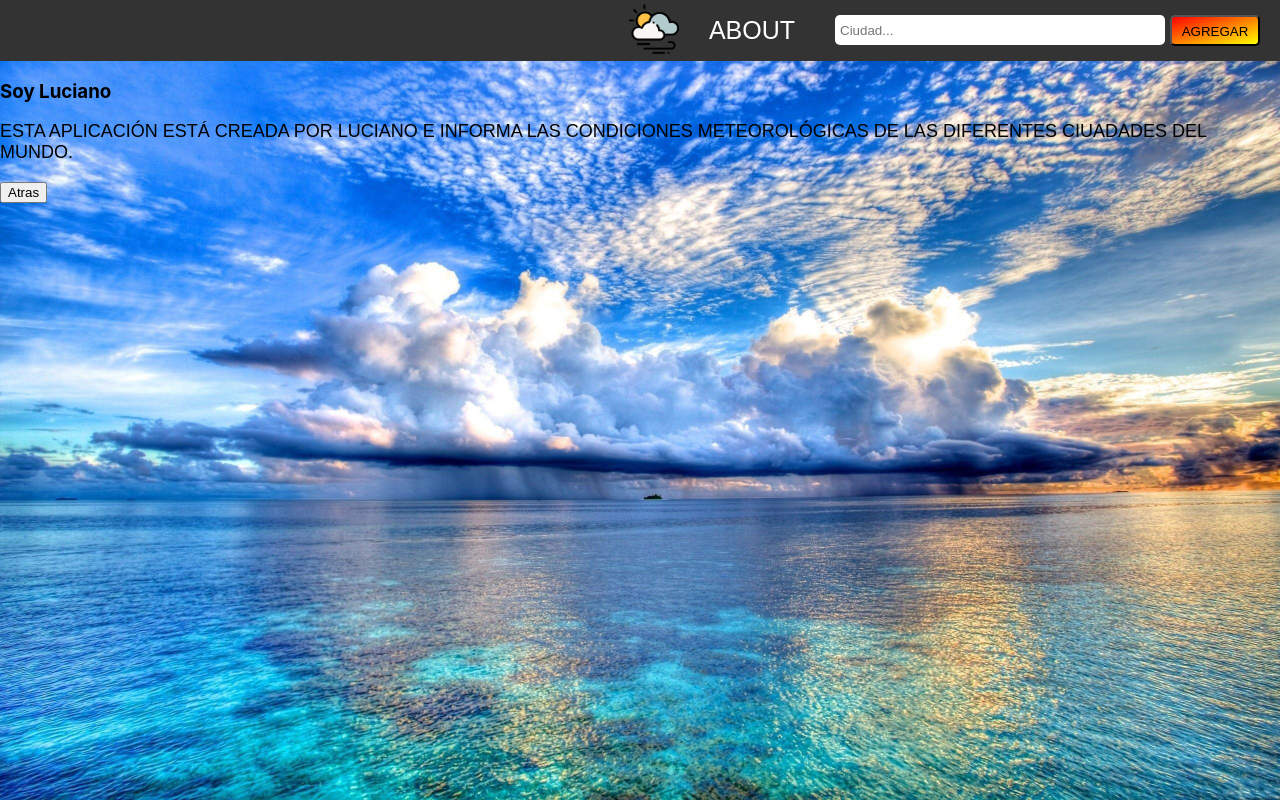
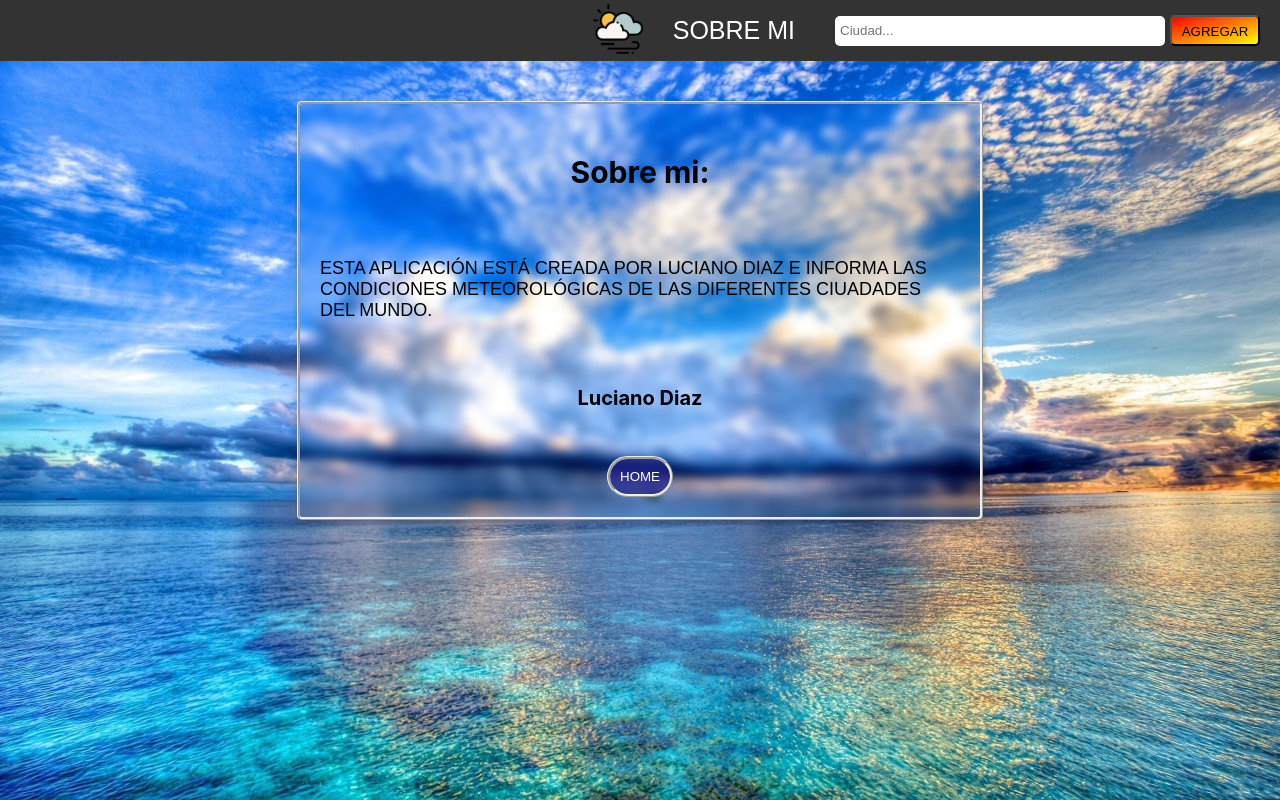
Before and after one commit to LuchoD99/CLIMA-APP, a React (Create React App) app: page /about in a window 1280 px wide. Built offline with nearby package versions, Linux system fonts and the light colour scheme.

Commit message:
finish css

```diff
--- /dev/null
+++ b/src/components/About/About.css
@@ -0,0 +1,40 @@
+.centrar {
+    display: flex;
+    justify-content: center;
+    align-items: center;
+}
+.detalle {
+    display: flex;
+    width: 40rem;
+    margin: 40px;
+    padding: 20px;
+    align-items: center;
+    justify-content: center;
+    flex-direction: column;
+    gap: 20px;
+    border-radius: 5px;
+    backdrop-filter: blur(4px);
+    border: ridge;
+    box-shadow: rgba(50, 50, 93, 0.25) 0px 6px 12px -2px,
+        rgba(0, 0, 0, 0.3) 0px 3px 7px -3px;
+}
+h3 {
+    font-size: 30px;
+}
+.credito {
+    font-size: 20px;
+}
+p {
+    font-size: 30px;
+}
+.btn3 {
+    padding: 10px;
+    text-transform: uppercase;
+    border: ridge;
+    background-color: rgba(31, 28, 133, 0.68);
+    border-radius: 25px;
+    color: #ffff;
+}
+.btn3:hover {
+    cursor: pointer;
+}
--- a/src/components/About/About.jsx
+++ b/src/components/About/About.jsx
@@ -1,17 +1,21 @@
 import React from 'react';
+import './About.css';
 import { Link } from 'react-router-dom';
 function About() {
     return (
-        <div>
-            <h3>Soy Luciano</h3>
+        <div className="centrar">
+            <div className="detalle">
+                <h3>Sobre mi:</h3>
                 <p>
-                Esta aplicación está creada por Luciano e informa las
+                    Esta aplicación está creada por Luciano Diaz e informa las
                     condiciones meteorológicas de las diferentes ciuadades del
                     mundo.
                 </p>
+                <h4 className="credito">Luciano Diaz</h4>
                 <Link to={'/'}>
-                <button>Atras</button>
+                    <button className="btn3">home</button>
                 </Link>
+            </div>
         </div>
     );
 }
--- a/src/components/Card/Card.css
+++ b/src/components/Card/Card.css
@@ -4,7 +4,9 @@
     padding: 5px;
     backdrop-filter: blur(4px);
     border-radius: 5px;
-    border: ridge;
+    border: none;
+    box-shadow: rgba(50, 50, 93, 0.25) 0px 6px 12px -2px,
+        rgba(0, 0, 0, 0.3) 0px 3px 7px -3px;
 }
 .card-title {
     margin-bottom: 15px;
--- /dev/null
+++ b/src/components/Ciudad/Ciudad.css
@@ -0,0 +1,50 @@
+.center {
+    display: flex;
+    justify-content: center;
+    align-items: center;
+}
+.ciudad {
+    display: flex;
+    width: 40rem;
+    padding: 20px;
+    align-items: center;
+    justify-content: center;
+    flex-direction: column;
+    gap: 20px;
+    border-radius: 5px;
+    backdrop-filter: blur(4px);
+    border: ridge;
+    box-shadow: rgba(50, 50, 93, 0.25) 0px 6px 12px -2px,
+        rgba(0, 0, 0, 0.3) 0px 3px 7px -3px;
+}
+.name {
+    font-family: 'Roboto';
+    font-size: 30px;
+}
+.iconoClima {
+    width: 120px;
+    height: 120px;
+}
+.datos {
+    display: flex;
+    gap: 20px;
+    flex-direction: column;
+    align-items: center;
+}
+.datos div {
+    font-family: 'Roboto';
+    text-transform: uppercase;
+}
+.botones {
+    padding: 5px;
+}
+.btn2 {
+    padding: 10px;
+    text-transform: uppercase;
+    border: ridge;
+    background-color: rgba(40, 40, 40, 0.4);
+    border-radius: 25px;
+}
+.btn2:hover {
+    cursor: pointer;
+}
--- a/src/components/Ciudad/Ciudad.jsx
+++ b/src/components/Ciudad/Ciudad.jsx
@@ -4,6 +4,7 @@ import { useDispatch, useSelector } from 'react-redux';
 import { useParams } from 'react-router-dom';
 import { useNavigate } from 'react-router-dom';
 import { CiudadDetalles } from '../redux/action';
+import './Ciudad.css';
 export default function Ciudad() {
     let city = useSelector((state) => state.CiudadDetalles);
     let navigate = useNavigate();
@@ -16,10 +17,10 @@ export default function Ciudad() {
         navigate('/');
     }
     return (
-        <div>
+        <div className="center">
             {city.length ? (
-                <div>
-                    <h2>{city[0].name}</h2>
+                <div className="ciudad">
+                    <h2 className="name">{city[0].name}</h2>
                     <img
                         className="iconoClima"
                         src={
@@ -27,20 +28,20 @@ export default function Ciudad() {
                             city[0].img +
                             '@2x.png'
                         }
-                        width="80"
-                        height="80"
                         alt="img not found"
                     />
-                    <div>
-                        <div>Temperatura: {city[0].temp}</div>
+                    <div className="datos">
+                        <div>Temperatura: {city[0].temp} º</div>
                         <div>Clima: {city[0].weather}</div>
                         <div>Viento: {city[0].wind}</div>
-                        <div>Cantidad de nubes:{city[0].clouds}</div>
-                        <div>Latitud: {city[0].latitud}º</div>
-                        <div>Longitud: {city[0].longitud}º</div>
+                        <div>Cantidad de nubes: {city[0].clouds}</div>
+                        <div>Latitud: {city[0].latitud} º</div>
+                        <div>Longitud: {city[0].longitud} º</div>
                     </div>
-                    <div>
-                        <button onClick={() => Back()}>Atras</button>
+                    <div className="botones">
+                        <button className="btn2" onClick={() => Back()}>
+                            Atras
+                        </button>
                     </div>
                 </div>
             ) : (
--- a/src/components/NavBar/NavBar.jsx
+++ b/src/components/NavBar/NavBar.jsx
@@ -12,7 +12,7 @@ export default function NavBar({ onSearch }) {
                 <img className="image" src={inicio} alt="img not found" />
             </Link>
             <Link to="/about">
-                <a className="about">About</a>
+                <a className="about">sobre mi</a>
             </Link>
             <SearchBar className="buscador" onSearch={onSearch} />
         </nav>
```
Lines whose indentation alone changed are shown as unchanged.
